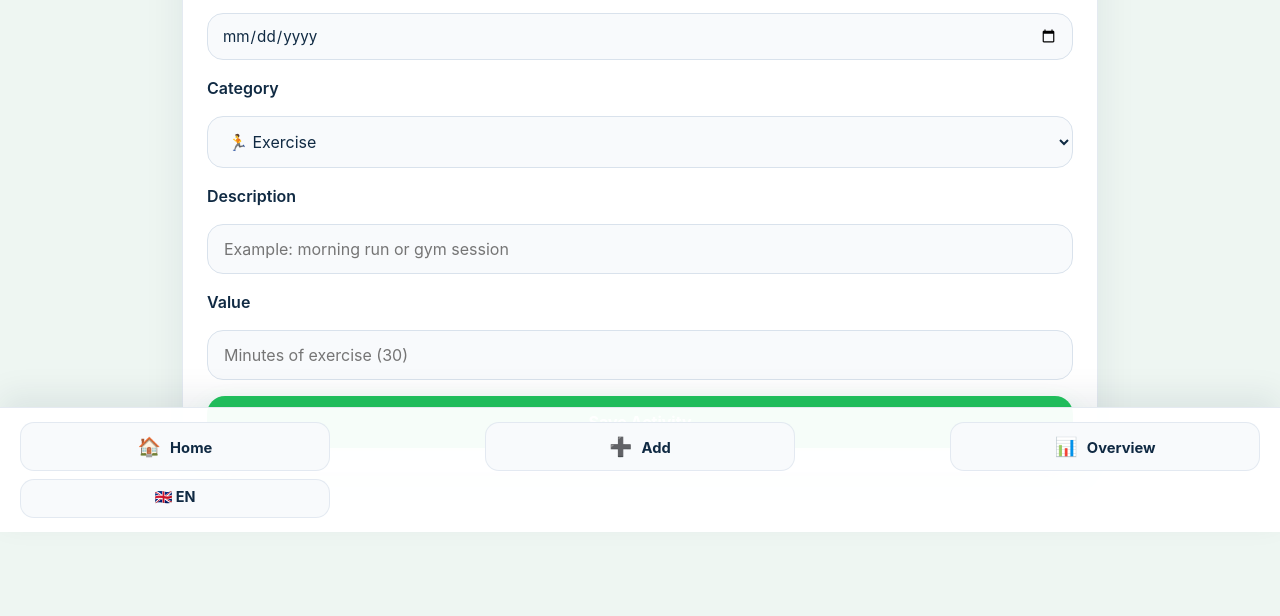
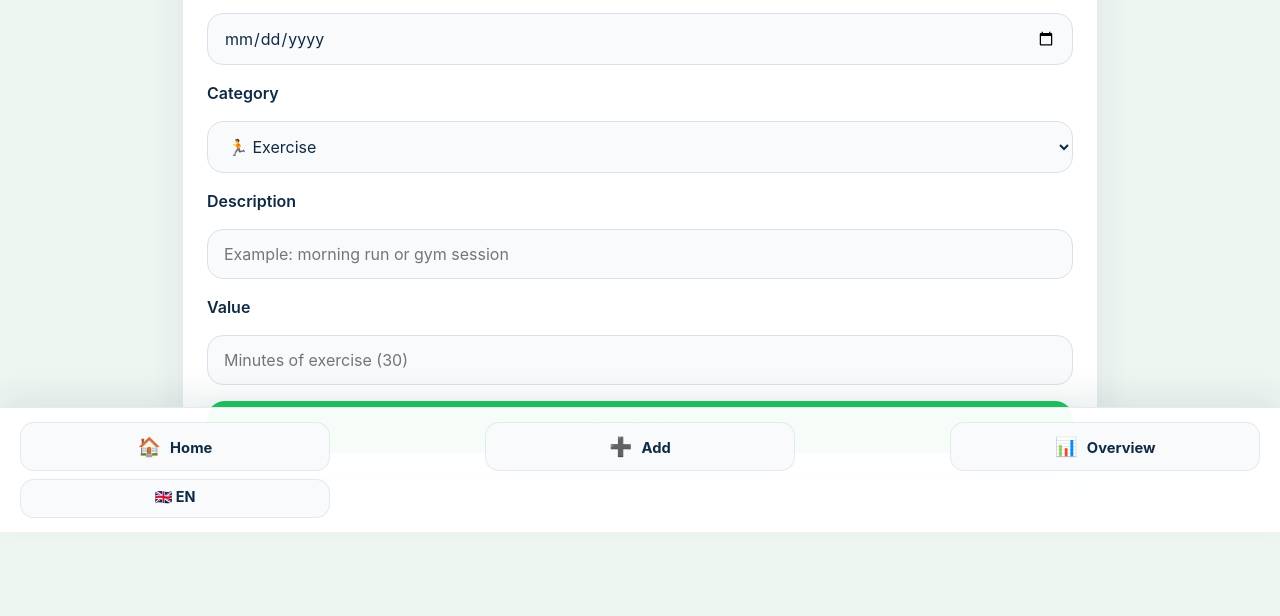
Before and after one commit to wsdi123/schoolproject-pwa, a website: page public/toevoegen.html in a window 1280 px wide. Shown: the part 268-884 px from the top of the page. Drawn offline with Linux system fonts and the light colour scheme.

Commit message:
Maak datumveld even groot als omschrijving veld

```diff
--- a/public/css/style.css
+++ b/public/css/style.css
@@ -109,8 +109,10 @@ select {
 input[type="date"] {
   width: 100%;
   max-width: 100%;
-  padding: 12px 14px;
-  font-size: 0.95rem;
+  min-width: 0;
+  padding: 14px 16px;
+  font-size: 1rem;
+  box-sizing: border-box;
 }
 
 input:focus,
```
